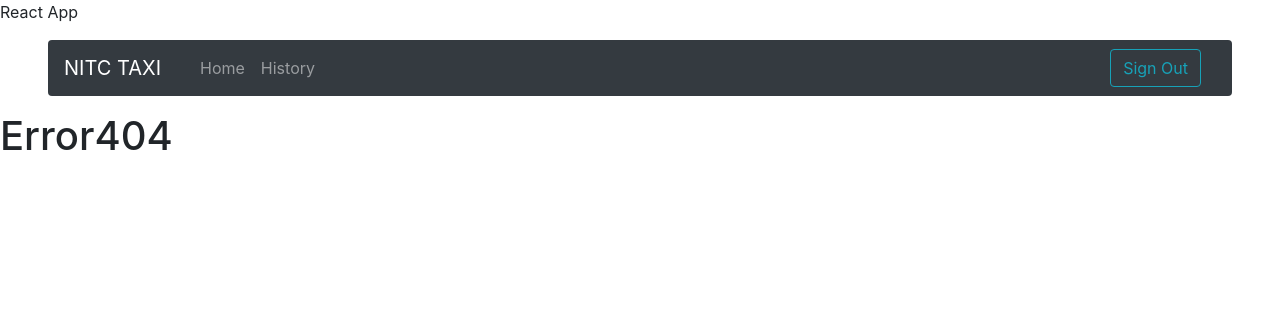
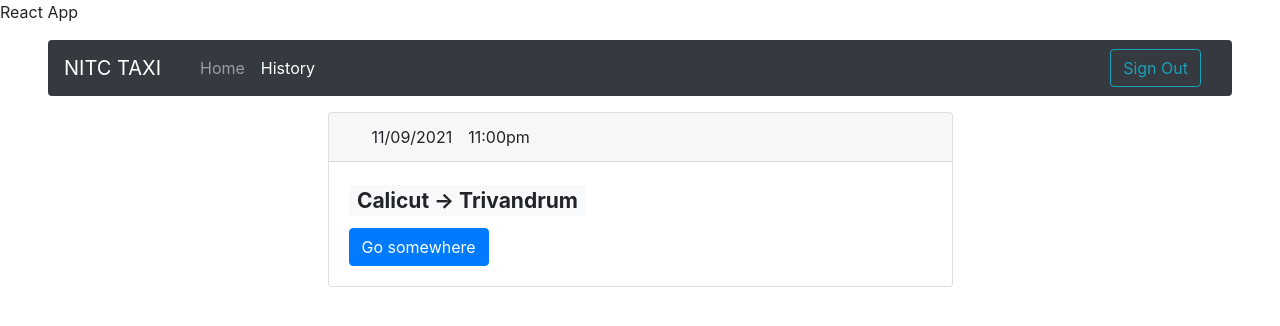
Before and after one commit to ftp24/Tax-E, a React (Create React App) app: page /customer-history in a window 1280 px wide. Shown: the top 326 px of the page. Built offline with nearby package versions, Linux system fonts and the light colour scheme; sample sign-in values are in the browser's storage.

Commit message:
Auth System Completed

```diff
--- a/src/App.js
+++ b/src/App.js
@@ -30,6 +30,8 @@ function App() {
 
 
 
+
+
 	let history=useHistory();
 	let user = {};
 
@@ -41,7 +43,8 @@ function App() {
 	if(!user) //if user is not present
 	baseRoutes.includes(pathname) ? history.push(pathname) : history.push('/login');
 	else{
-		baseRoutes.includes(pathname) ? history.push(`/${user.type}-home`) : history.push(pathname);
+		user = JSON.parse(user);
+		(baseRoutes.includes(pathname) || pathname === '/') ? history.push(`/${user.type}-home`) : history.push(pathname);
 	}
 
 
@@ -67,21 +70,20 @@ function App() {
 
 					{/* Customer Routes */}
 					<div className="customer">
-						<CustomerNavbar/>
 						<Switch>
-							<Route exact path="/home-customer"><CustomerHome /></Route>
-							<Route exact path="/history"><CustomerHistory/></Route>
-							<Route path="*"><Error404/></Route>
+							<Route exact path="/customer-home"><CustomerHome /></Route>
+							<Route exact path="/customer-history"><CustomerHistory/></Route>
 						</Switch>
 					</div>
 					{/* Drover Routes */}
 					<div className="driver">
-						<DriverNavbar/>
+
 						<Switch>
-							<Route exact path="/home-driver"><DriverHome /></Route>
-							<Route path="*"><Error404/></Route>
+							<Route exact path="/driver-home"><DriverHome /></Route>
 						</Switch>
 					</div>
+
+					<Route path="*"><Error404/></Route>
 
 				</Switch>
 			</Router>
--- a/src/components/authentication/customerDetailsForm.js
+++ b/src/components/authentication/customerDetailsForm.js
@@ -26,7 +26,7 @@ function CustomerDetailsForm({phoneNo,pwd,signUpType}) {
 		console.log(user);
 		addToCache(user);
 
-		history.push('/');
+		history.push('/customer-home');
 	}
 
     return (
--- a/src/components/authentication/driverDetailsForm.js
+++ b/src/components/authentication/driverDetailsForm.js
@@ -32,7 +32,7 @@ function DriverDetailsForm() {
 		console.log(user);
 		addToCache(user);
 
-		history.push('/');
+		history.push('/driver-home');
 	}
 
     return (
--- a/src/components/authentication/functions/addToCache.js
+++ b/src/components/authentication/functions/addToCache.js
@@ -1,7 +1,7 @@
 import { useHistory } from "react-router";
 
 function addToCache(user) {
-    localStorage.setItem('user', user);
+    localStorage.setItem('user', JSON.stringify(user));
     if(localStorage.getItem('tempUser'))
         localStorage.removeItem('tempUser');
 }
--- a/src/components/customer/history.js
+++ b/src/components/customer/history.js
@@ -1,7 +1,11 @@
 import Cards from "../general/cards";
+import CustomerNavbar from "./navbar";
 const CustomerHistory = () => {
     return (
-        <Cards time={"11:00pm"} date={"11/09/2021"} to_loc="Trivandrum" from_loc="Calicut"/>
+        <div>
+            <CustomerNavbar currentPage='customer-history'/>
+            <Cards time={"11:00pm"} date={"11/09/2021"} to_loc="Trivandrum" from_loc="Calicut"/>
+        </div>
     );
 }
 
--- a/src/components/customer/home.js
+++ b/src/components/customer/home.js
@@ -1,10 +1,14 @@
+import CustomerNavbar from "./navbar";
 
 const CustomerHome = () => {
 
     return (
+        <div>
+            <CustomerNavbar currentPage='customer-home'/>
         <h1>
             Home
         </h1>
+        </div>
     );
 }
 
--- a/src/components/customer/navbar.js
+++ b/src/components/customer/navbar.js
@@ -1,13 +1,15 @@
 import {Link, useHistory} from 'react-router-dom';
 
-const CustomerNavbar = () => {
+const CustomerNavbar = ({currentPage}) => {
 
     let history=useHistory()
 
     function SignOut() {
         localStorage.removeItem('user');
-        history.push('/');
+        history.push('/login');
     }
+
+    console.log(currentPage);
 
     return (
         <nav className="navbar navbar-expand-lg navbar-dark bg-dark my-3 mx-5 rounded">
@@ -18,8 +20,8 @@ const CustomerNavbar = () => {
             <div class="collapse navbar-collapse" id="navbarNavAltMarkup">
                 <div className="container">
                     <ul class="navbar-nav">
-                        <li class="nav-item"><Link className="nav-link" to="/home-customer">Home</Link></li>
-                        <li class="nav-item"><Link className="nav-link" to="/history">History</Link></li>
+                        <li class={`nav-item ${currentPage === 'customer-home' ? 'active' : ''}`}><Link className="nav-link" to="/customer-home">Home</Link></li>
+                        <li class={`nav-item ${currentPage === 'customer-history' ? 'active' : ''}`}><Link className="nav-link" to="/customer-history">History</Link></li>
                     </ul>
                     <button class="btn btn-outline-info my-2 my-sm-0" type="submit" onClick={SignOut}>Sign Out</button>
                 </div>
--- a/src/components/driver/home.js
+++ b/src/components/driver/home.js
@@ -1,8 +1,13 @@
+import DriverNavbar from "./navbar";
+
 const DriverHome = () => {
     return (
+        <div>
+            <DriverNavbar />
         <h1>
             I'm a driver.
         </h1>
+        </div>
      );
 }
 
```
